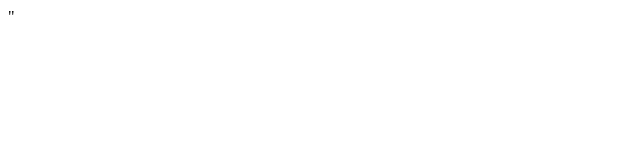
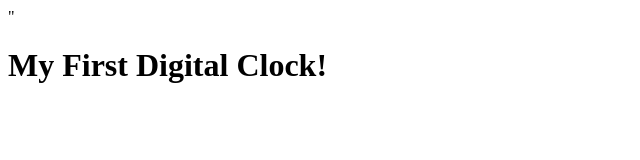
Before and after one commit to Shrilesh-Dhobale/Digital-Clock, a plain HTML site: page index.html in a window 1280 px wide. Shown: the whole page, without its empty margins (0-640 px from the left). Drawn offline with Linux system fonts and the light colour scheme.

Commit message:
Heading added

```diff
--- a/index.html
+++ b/index.html
@@ -7,6 +7,7 @@
     <link rel="stylesheet" href="./css/style.css">"
 </head>
 <body>
+    <h1>My First Digital Clock!</h1>
     <script src="./js/script.js"></script>
 </body>
 </html>
```
